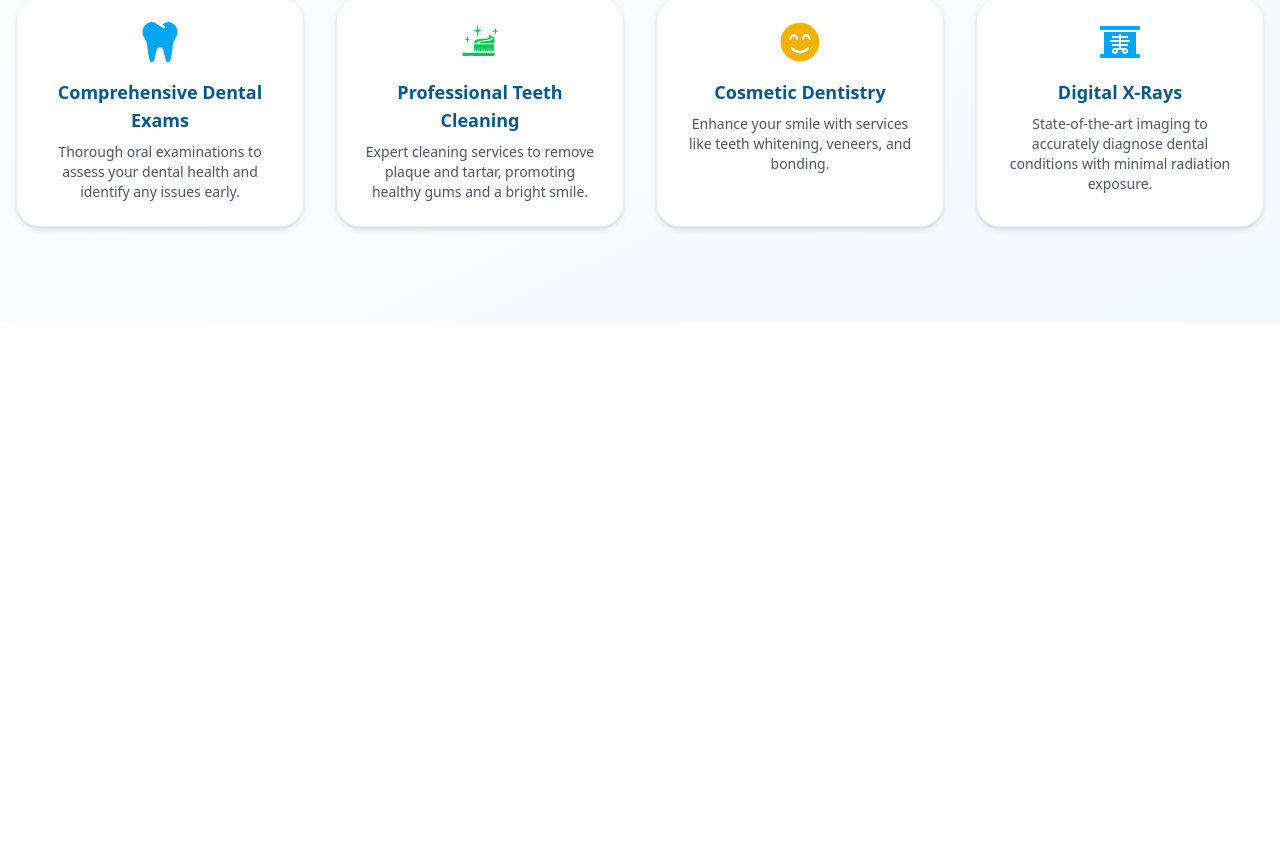
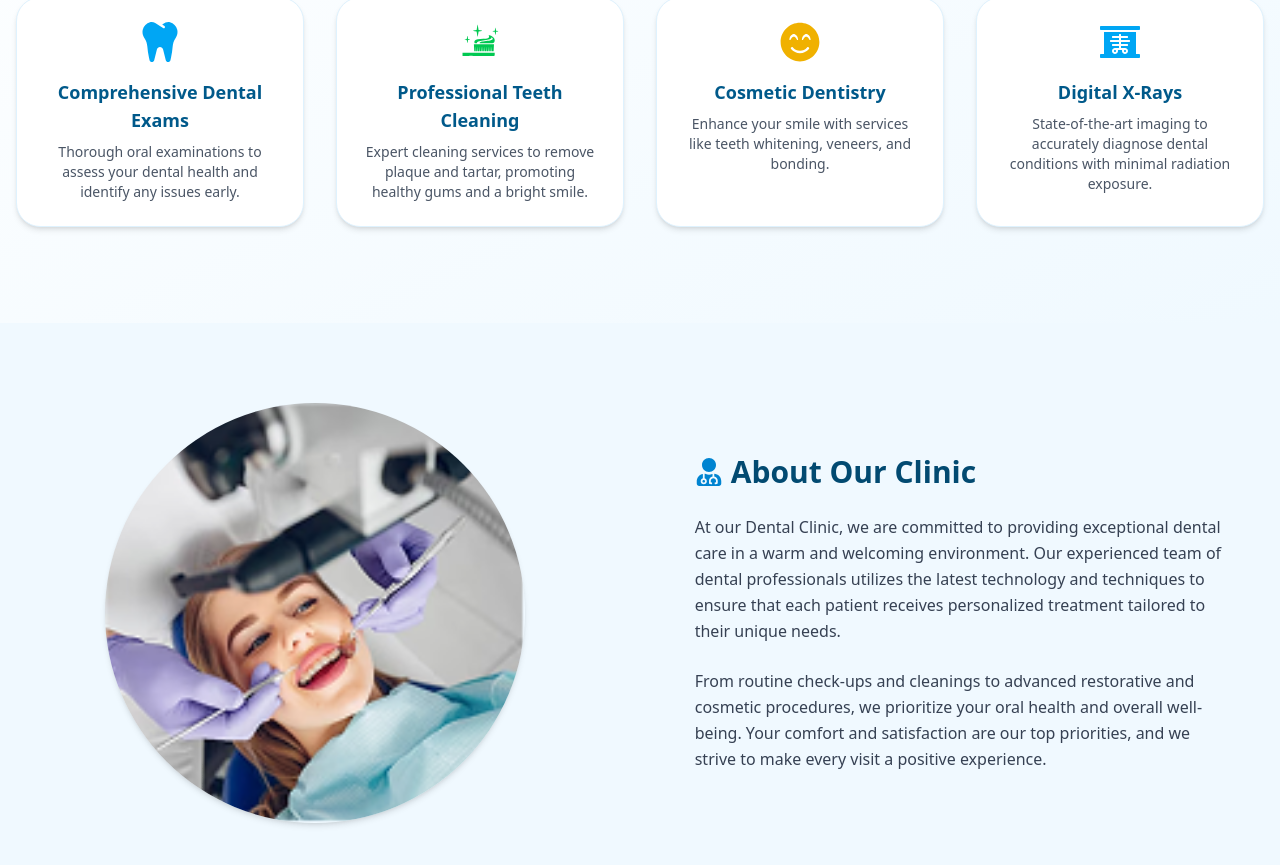
Before and after one commit to Tsedeniyagashaw/dental, a React (Vite) app: page / in a window 1280 px wide. Shown: the part 831-1696 px from the top of the page. Before the commit the page ends 1154 px from the top, so only its background shows below. Built offline with nearby package versions, Linux system fonts and the light colour scheme.

Commit message:
Add About

```diff
--- a/src/App.jsx
+++ b/src/App.jsx
@@ -2,6 +2,7 @@ import React from 'react'
 import Header from './components/Header'
 import Hero from './components/Hero'
 import Services from './components/Services'
+import About from './components/About'
 
 const App = () => {
   return (
@@ -9,6 +10,7 @@ const App = () => {
      <Header />
      <Hero />
      <Services />
+     <About />
     </div>
   )
 }
--- /dev/null
+++ b/src/components/About.jsx
@@ -0,0 +1,40 @@
+import { FaUserMd } from 'react-icons/fa'
+import aboutImg from '/Rectangle 10 (1).png'
+
+const About = () => {
+  return (
+    <section id='about' className='py-20 scroll-mt-20 bg-sky-50'>
+      <div className='container mx-auto px-4 flex flex-col-reverse
+      lg:flex-row items-center gap-12'>
+        <div className='w-full lg:w-1/2 flex justify-center'>
+        <img src={aboutImg} alt="About"
+        className='w-80 lg:w-[420px] rounded-full shadow-md '/>
+        </div>
+
+        <div className='w-full lg:w-1/2 space-y-6 text-center lg:text-left px-8'>
+           <div className='flex items-center justify-center lg:justify-start space-x-2'>
+                <FaUserMd  className='text-sky-600 w-7 h-7 '/>
+                <h2 className='text-3xl font-bold text-sky-900'>
+                    About Our Clinic
+                </h2>
+           </div>
+           <p className='text-gray-700 text-md leading-relaxed'>
+            At our Dental Clinic, we are committed to providing exceptional dental care in a warm and welcoming environment.
+             Our experienced team of dental professionals utilizes the latest technology and techniques to ensure that each
+             patient receives personalized treatment tailored to their unique needs.
+
+           </p>
+           <p className='text-gray-700 text-md leading-relaxed'>
+          From routine check-ups and cleanings to advanced restorative and cosmetic procedures, we prioritize your oral health and overall well-being.
+
+          Your comfort and satisfaction are our top priorities, and we strive to make every visit a positive experience.
+
+           </p>
+        </div>
+
+      </div>
+    </section>
+  )
+}
+
+export default About
```
